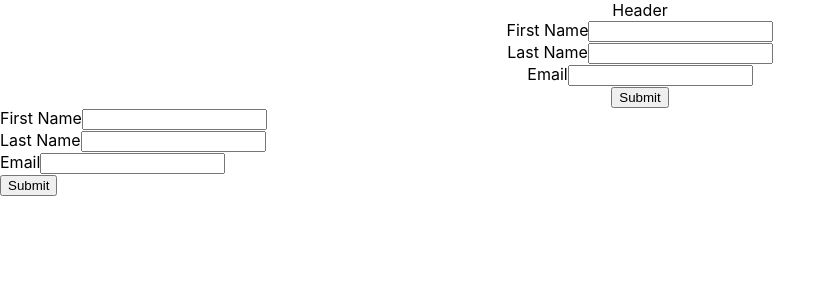
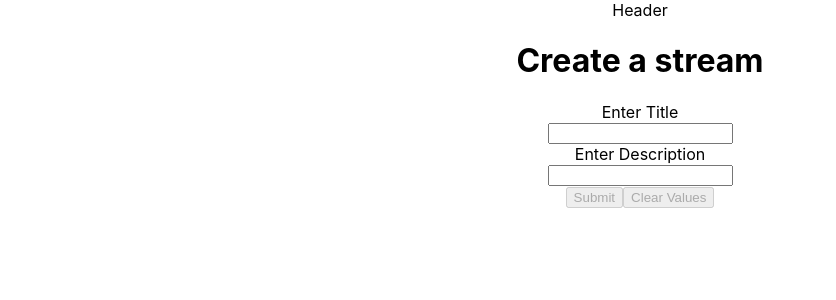
Before and after one commit to TarikPasalic7/Streaming-site, a React (Create React App) app in the folder client/: page /StreamCreate in a window 1280 px wide. Shown: the top 300 px of the page, without its empty margins (0-836 px from the left). Built offline with nearby package versions, Linux system fonts and the light colour scheme.

Commit message:
reduxform

```diff
--- a/client/src/App.js
+++ b/client/src/App.js
@@ -32,7 +32,7 @@ function App() {
      <Route path="/StreamShow" component={StreamShow} />
 
     </div>
-      <StreamCreate   />
+
     </BrowserRouter>
   );
 }
--- /dev/null
+++ b/client/src/components/Form.js
@@ -0,0 +1,74 @@
+import React from "react";
+
+import { Field, reduxForm } from 'redux-form'
+const renderField = ({
+    input,
+    label,
+    type,
+    meta: { touched, error, warning }
+  }) => (
+    <div>
+      <label>{label}</label>
+      <div>
+      <input {...input}    placeholder={label} type={type} />
+        {touched &&
+          ((error && <div className="errormessage">{error}</div>) ||
+            (warning && <span>{warning}</span>) )}
+      </div>
+    </div>
+  )
+  const requiredtitle = value => (value || typeof value === 'number' ? undefined : 'You must enter a title');
+  const requireddescription = value => (value || typeof value === 'number' ? undefined : 'You must enter a description')
+const submit =(val)=>{
+    console.log(val);
+  }
+let ReduxForm = props => {
+
+
+  const { handleSubmit, pristine, reset, submitting  } = props
+  return (
+    <form onSubmit={handleSubmit(submit)}>
+       <div>
+
+        <label>Enter Title</label>
+        <div>
+          <Field
+            name="firstName"
+            component={renderField}
+            type="text"
+            validate={requiredtitle}
+
+          />
+        </div>
+      </div>
+      <div>
+        <label>Enter Description</label>
+        <div>
+          <Field
+            name="lastName"
+            component={renderField}
+            type="text"
+            placeholder="Last Name"
+            validate={requireddescription}
+
+          />
+        </div>
+      </div>
+      <div>
+        <button type="submit" disabled={pristine || submitting}>
+          Submit
+        </button>
+        <button type="button" disabled={pristine || submitting} onClick={reset}>
+          Clear Values
+        </button>
+      </div>
+    </form>
+  )
+}
+
+ReduxForm = reduxForm({
+  // a unique name for the form
+  form: 'contact'
+})(ReduxForm)
+
+export default ReduxForm
--- a/client/src/components/StreamCreate.js
+++ b/client/src/components/StreamCreate.js
@@ -1,35 +1,22 @@
 import React from "react";
 
-import { Field, reduxForm } from 'redux-form'
+import { Field, reduxForm } from 'redux-form';
+import Form from './Form'
 
 let StreamCreate = props => {
 
     const submit =(val)=>{
         console.log(val);
       }
-  const { handleSubmit } = props
+  const { handleSubmit, pristine, reset, submitting  } = props
   return (
-    <form onSubmit={handleSubmit(submit)}>
-      <div>
-        <label htmlFor="firstName">First Name</label>
-        <Field name="firstName" component="input" type="text" />
-      </div>
-      <div>
-        <label htmlFor="lastName">Last Name</label>
-        <Field name="lastName" component="input" type="text" />
-      </div>
-      <div>
-        <label htmlFor="email">Email</label>
-        <Field name="email" component="input" type="email" />
-      </div>
-      <button type="submit">Submit</button>
-    </form>
+   <div>
+       <h1>Create a stream</h1>
+       <Form/>
+   </div>
   )
 }
 
-StreamCreate = reduxForm({
-  // a unique name for the form
-  form: 'contact'
-})(StreamCreate)
+
 
 export default StreamCreate
--- a/client/src/index.css
+++ b/client/src/index.css
@@ -74,3 +74,10 @@ body {
 .deletebutton:hover{
   cursor: pointer;
 }
+.errormessage{
+  background-color:rgb(232, 179, 179) ;
+  color: red;
+  width: 20%;
+  text-align: center;
+
+}
```
